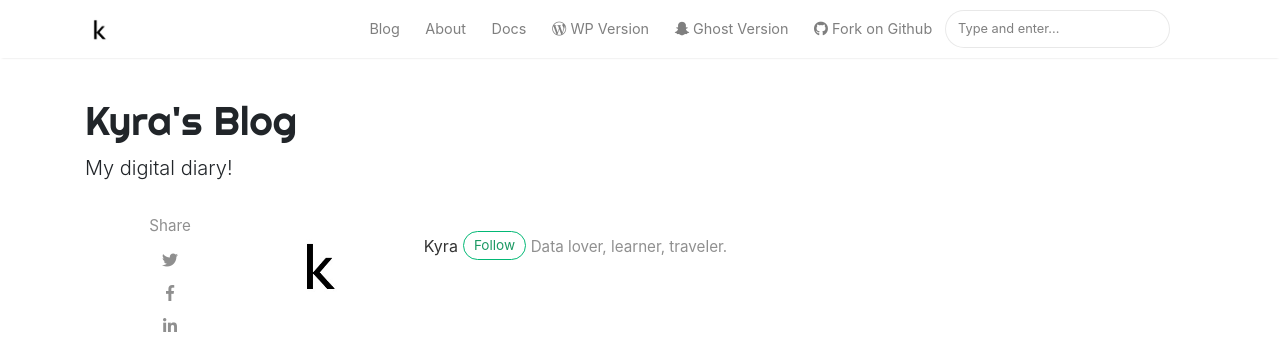
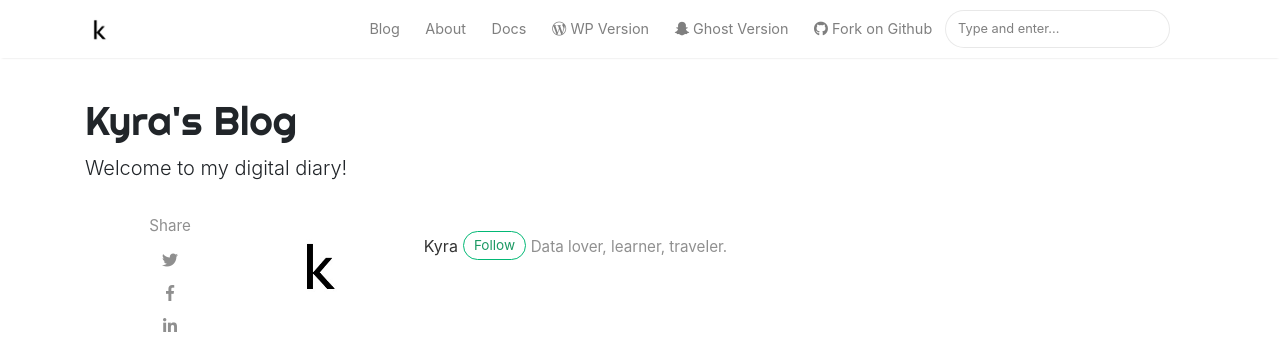
Before and after one commit to kyrab/website, a Jekyll site: the page built from _posts/2021-07-09-fulbright-now-what.md, in a window 1280 px wide and 900 px high. Shown: the top 340 px of the window. Built offline with Jekyll 4.4.1, drawn with Linux system fonts in a browser that asks for light colours; nearby versions of some CDN libraries; comment, search, counter and statistics services are not loaded.

```diff
--- a/_config.yml
+++ b/_config.yml
@@ -1,7 +1,7 @@
 # Site
 name: "Kyra's Blog"
 title: "Kyra's Blog"
-description: "My digital diary!"
+description: "Welcome to my digital diary!"
 logo: 'assets/images/logo.png'
 favicon: 'assets/images/favicon.ico'
 baseurl: '/'
--- a/_includes/disqus.html
+++ b/_includes/disqus.html
@@ -1,7 +1,7 @@
 <section class="disqus">
     <div id="disqus_thread"></div>
     <script type="text/javascript">
-        var disqus_shortname = '{{site.disqus}}';
+        var disqus_shortname = 'kyrab';
         var disqus_developer = 0;
         (function() {
             var dsq = document.createElement('script'); dsq.type = 'text/javascript'; dsq.async = true;
```
